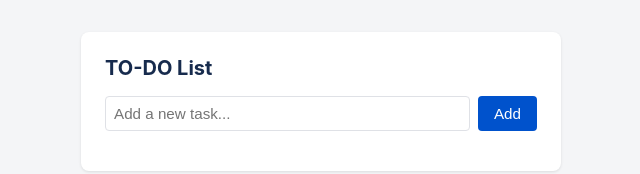
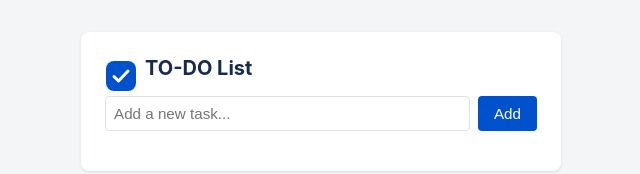
Before and after one commit to meerabshafique-cloud/QAchatBot, a website: page public/index.html in a window 1280 px wide. Shown: the whole page, without its empty margins (319-959 px from the left). Drawn offline with Linux system fonts and the light colour scheme; no server answers.

Commit message:
Add placeholder logo to TO-DO list header

```diff
--- a/public/index.html
+++ b/public/index.html
@@ -8,7 +8,10 @@
 </head>
 <body>
   <div class="container">
-    <h1>TO-DO List</h1>
+    <div class="header">
+      <img src="logo.svg" alt="Logo" class="logo" />
+      <h1>TO-DO List</h1>
+    </div>
     <form id="add-form">
       <input type="text" id="todo-input" placeholder="Add a new task..." autocomplete="off" required />
       <button type="submit">Add</button>
--- a/public/style.css
+++ b/public/style.css
@@ -17,6 +17,17 @@ body {
   border-radius: 8px;
   padding: 1.5rem;
   box-shadow: 0 1px 3px rgba(0, 0, 0, 0.1);
+}
+
+.header {
+  display: flex;
+  align-items: center;
+  gap: 0.5rem;
+}
+
+.logo {
+  height: 32px;
+  width: auto;
 }
 
 h1 {
```
Also changed, not shown: public/logo.svg (added).
